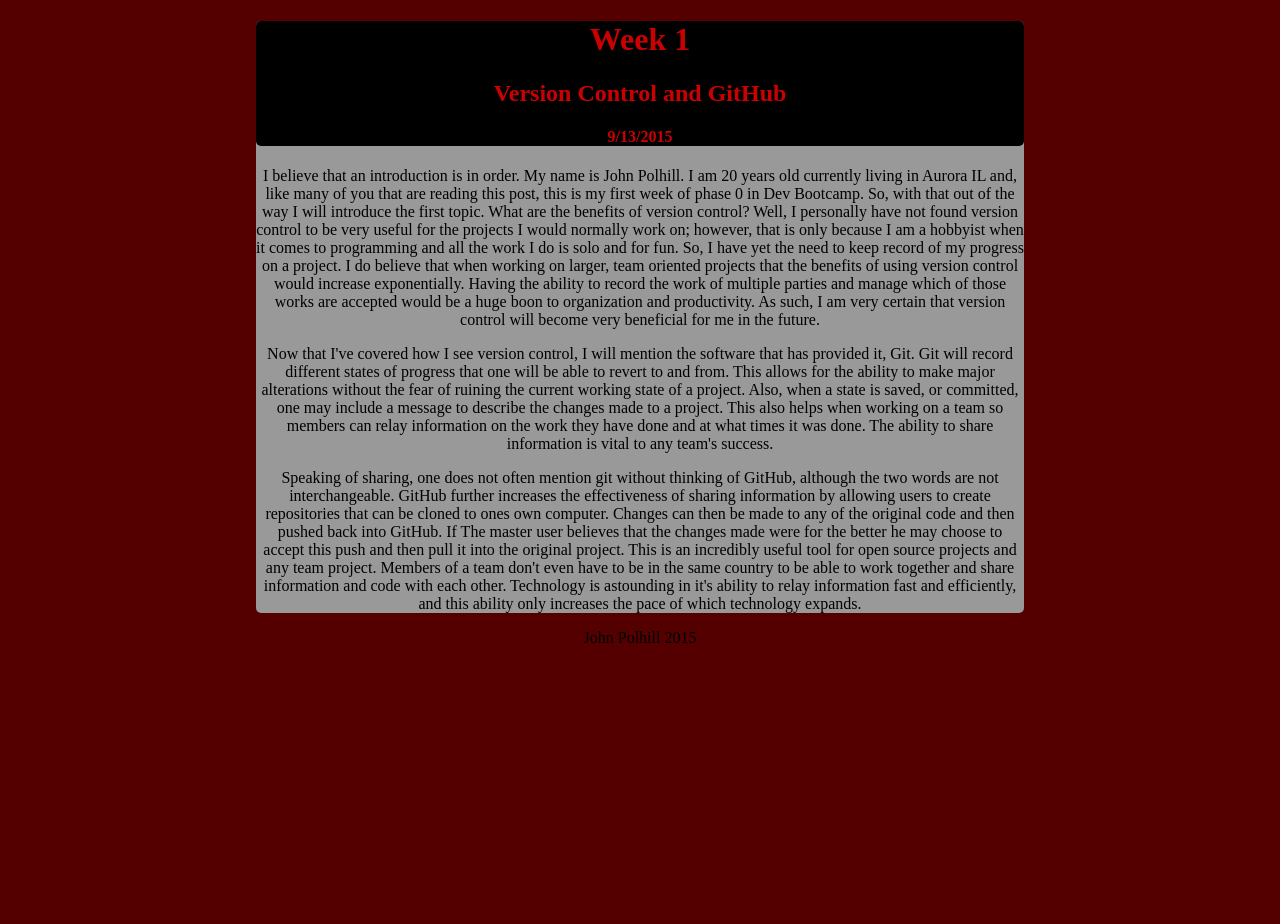
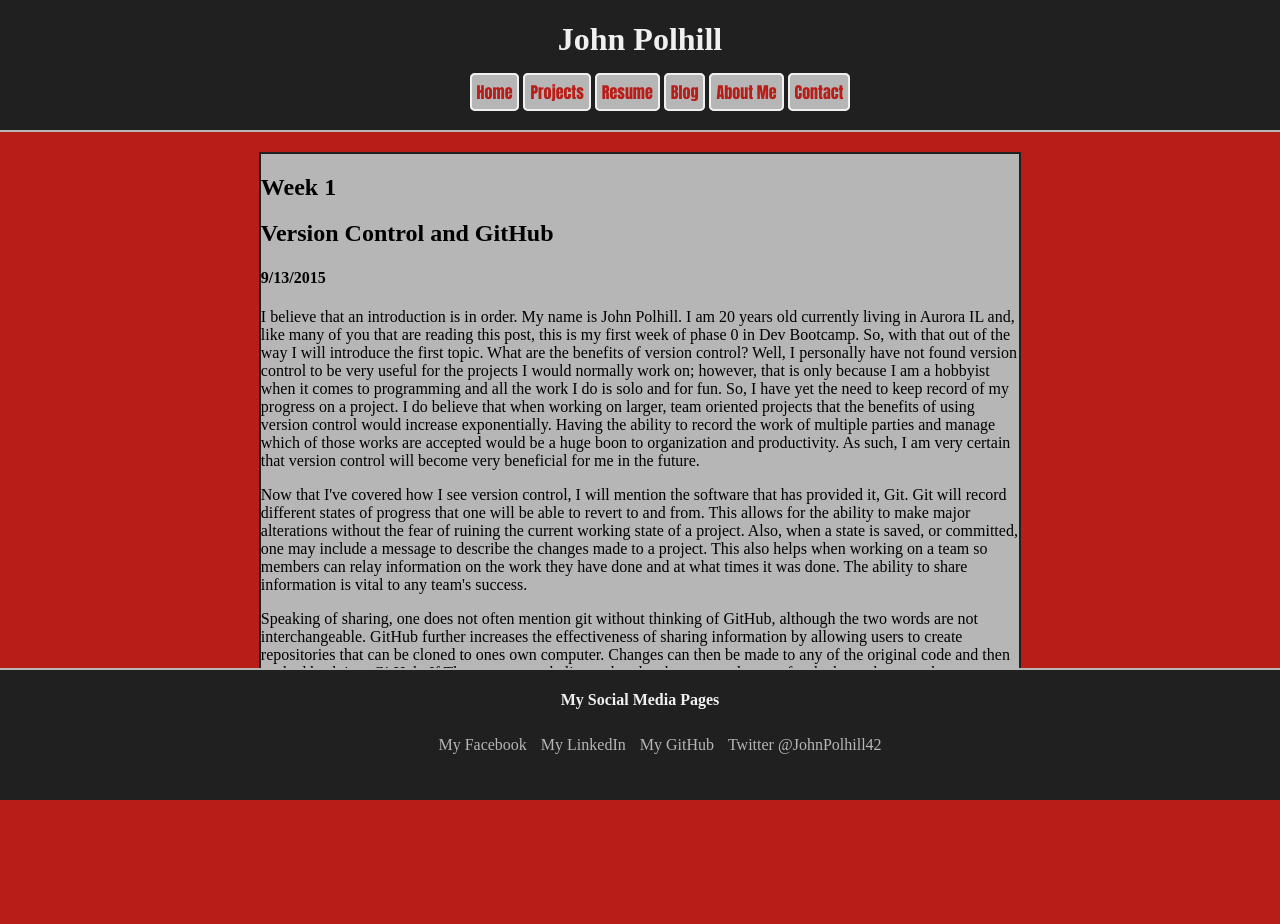
Before and after one commit to JohnP42/JohnP42.github.io, a PHP site: page /blog/t1-git-blog.html in a window 1280 px wide. Before the commit the page ends 643 px from the top, so only its background shows below. Run offline with PHP 8.4, Linux system fonts and the light colour scheme.

Commit message:
Updated blog and home

```diff
--- a/blog/style.css
+++ /dev/null
@@ -1,18 +0,0 @@
-body {
-	text-align: center;
-	background: #550000;
-	margin: 0px;
-}
-
-main {
-	background: #999999;
-	border-radius: 5px;
-	margin: 0% 20% .0% 20%;
-	width: 60%;
-}
-
-header {
-	background: #000000;
-	color: #CC0000;
-    border-radius: 5px;
-}
--- a/blog/t1-git-blog.html
+++ b/blog/t1-git-blog.html
@@ -2,17 +2,30 @@
 <head>
   <title>John's Tech Blog 1</title>
   <meta charset="UTF-8">
-  <link rel="stylesheet" type="text/css" href="style.css">
+  <link rel="stylesheet" type="text/css" href="../css/stylesheet.css">
 </head>
 
 <main>
+
   <header>
-    <h1>Week 1</h1>
-    <h2>Version Control and GitHub</h2>
-    <h4>9/13/2015</h4>
+    <h1>John Polhill</h1>
+    <nav>
+      <ul>
+        <li><a href="../index.html">Home</a></li>
+        <li><a href="#">Projects</a></li>
+        <li><a href="#">Resume</a></li>
+        <li><a href="t1-git-blog.html">Blog</a></li>
+        <li><a href="#">About Me</a></li>
+        <li><a href="#">Contact</a></li>
+      </ul>
+    </nav>
   </header>
 
   <section>
+    <h2>Week 1</h2>
+    <h2>Version Control and GitHub</h2>
+    <h4>9/13/2015</h4>
+
     <p>
         I believe that an introduction is in order. My name is John Polhill. I am 20 years old currently living in Aurora IL and, like many of you that are reading this post, this is my first week of phase 0 in Dev Bootcamp. So, with that out of the way I will introduce the first topic. What are the benefits of version control? Well, I personally have not found version control to be very useful for the projects I would normally work on; however, that is only because I am a hobbyist when it comes to programming and all the work I do is solo and for fun. So, I have yet the need to keep record of my progress on a project. I do believe that when working on larger, team oriented projects that the benefits of using version control would increase exponentially. Having the ability to record the work of multiple parties and manage which of those works are accepted would be a huge boon to organization and productivity. As such, I am very certain that version control will become very beneficial for me in the future.
     </p>
@@ -28,5 +41,11 @@
 </main>
 
 <footer>
-  John Polhill 2015
+  <h4>My Social Media Pages</h4>
+  <ul>
+    <li><a href="https://www.facebook.com/john.polhill.3">My Facebook</a></li>
+    <li><a href="https://www.linkedin.com/profile/view?id=AAIAABqp07wByyz-f2f-dwmX4z2h9xvQtDSoj9s">My LinkedIn</a></li>
+    <li><a href="https://github.com/JohnP42">My GitHub</a></li>
+    <li><a href="https://twitter.com/JohnPolhill42">Twitter @JohnPolhill42</a></li>
+  </ul>
 </footer>
--- a/css/stylesheet.css
+++ b/css/stylesheet.css
@@ -17,11 +17,14 @@
 }
 
 nav li {
+	display: inline-block;
+}
+
+nav a {
 	background-color: #B6B6B6;
 	border: 2px solid #F0F0F0;
 	border-radius: 5px;
 	color: #B81D18;
-	display: inline-block;
 	font-family: Impact;
 	font-size: 16px;
 	padding: 5px;
@@ -29,7 +32,7 @@
 	transition: 0.5s;
 }
 
-nav li:hover {
+nav a:hover {
 	padding: 8px;
 	color: #F0F0F0;
 	transition: 0.5s;
@@ -42,7 +45,7 @@
 	margin: 5px;
 }
 
-.center {
+section {
 	background-color: #B6B6B6;
 	text-align: left;
 	border: 2px solid #202020;
```
Also changed, not shown: index.html (+9 -8 lines).
